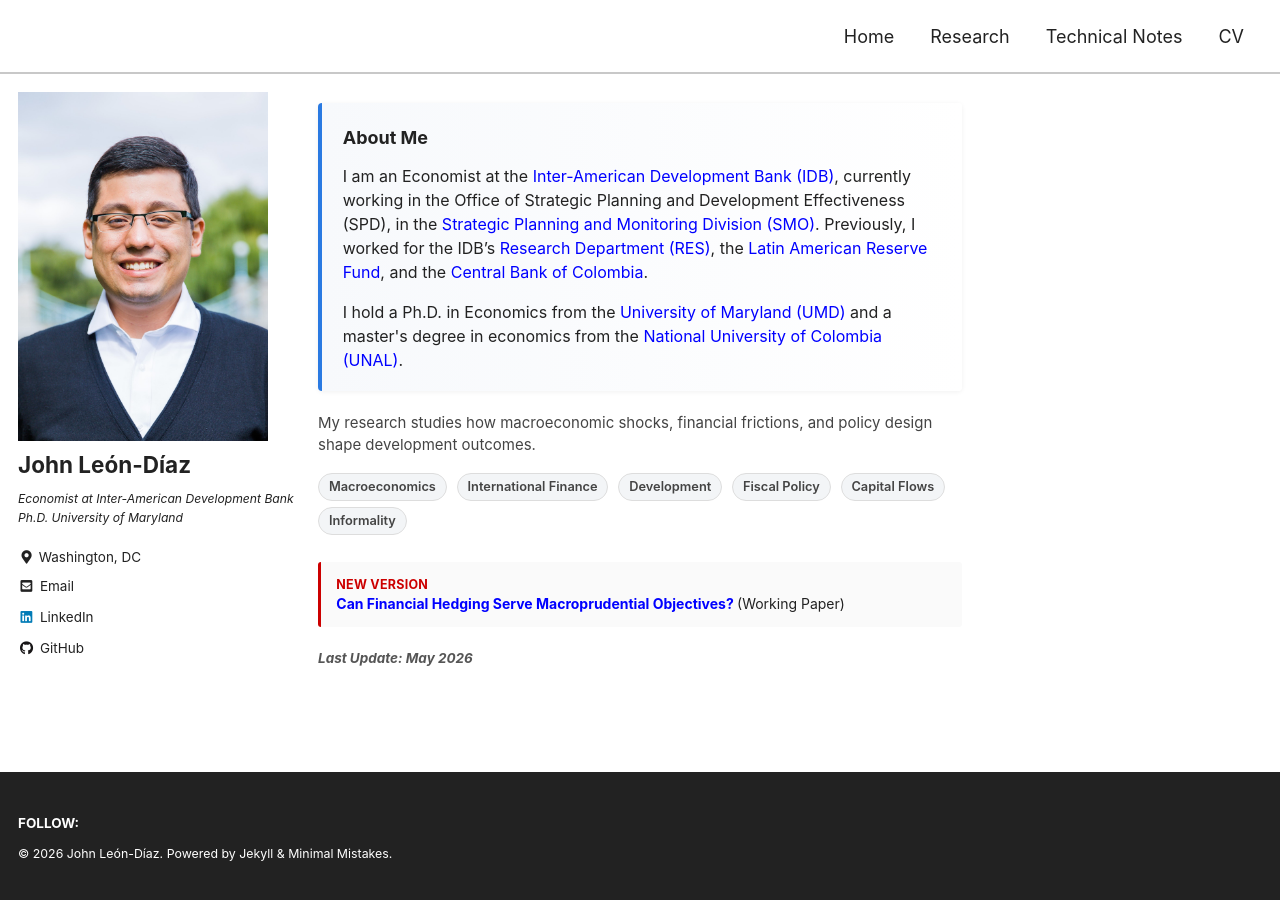
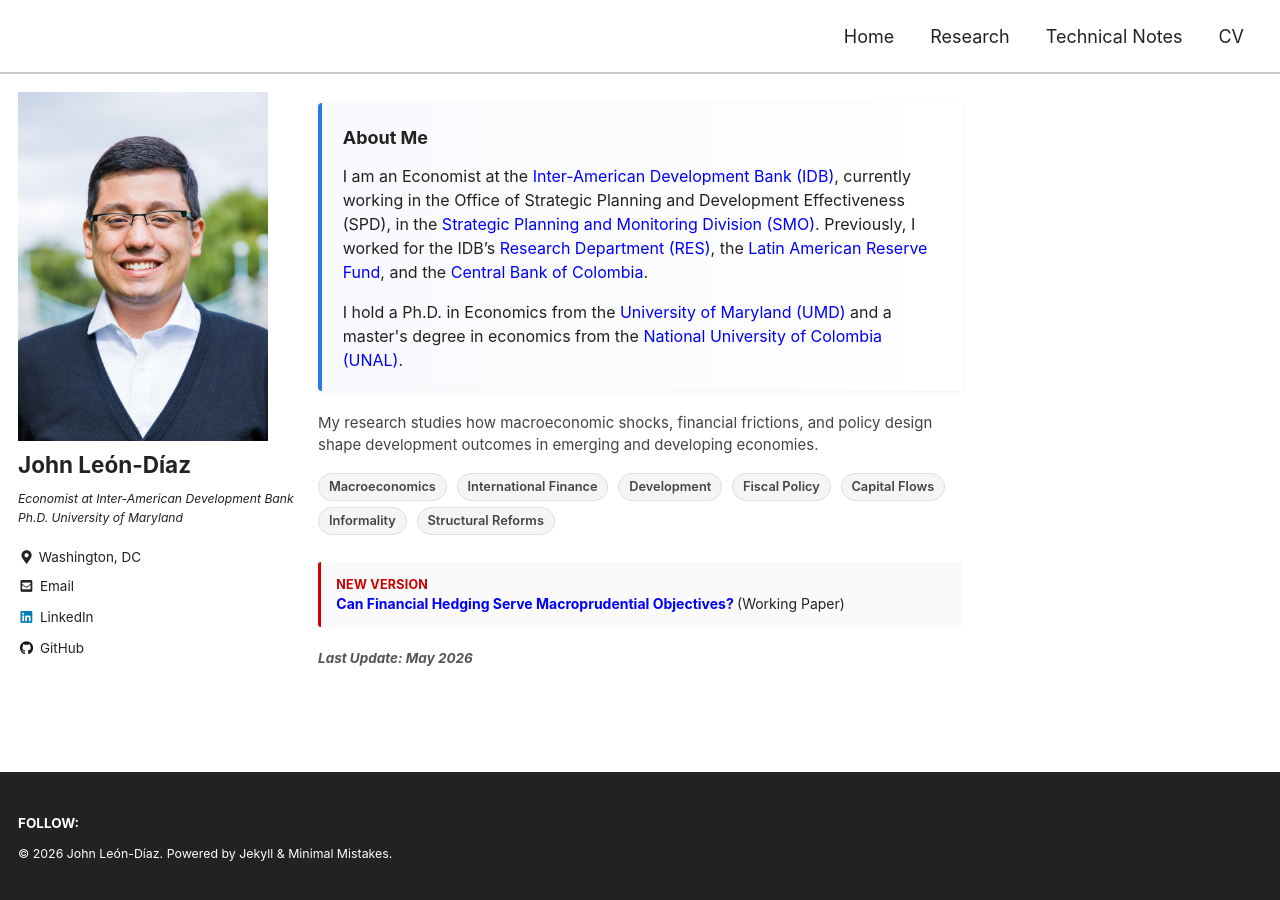
Before and after one commit to jleondia/jleondia.github.io, a Jekyll site: the page built from _pages/home.md, in a window 1280 px wide. Built offline with Jekyll 4.4.1, drawn with Linux system fonts in a browser that asks for light colours; cached includes are drawn as plain includes.

Commit message:
Update research description and add new tag

```diff
--- a/_pages/home.md
+++ b/_pages/home.md
@@ -5,8 +5,6 @@ permalink: /
 author_profile: true
 comments: false
 ---
-
-<meta name="google-site-verification" content="NfRHaY_-Xz9lyWR8vCJGBSt6_aaMMri88_W7MivVeB4" />
 
 <style>
   body .archive {
@@ -125,7 +123,7 @@ comments: false
 </div>
 
 <p class="research-tagline">
-  My research studies how macroeconomic shocks, financial frictions, and policy design shape development outcomes.
+  My research studies how macroeconomic shocks, financial frictions, and policy design shape development outcomes in emerging and developing economies.
 </p>
 
 <div class="research-tags">
@@ -135,6 +133,7 @@ comments: false
   <span>Fiscal Policy</span>
   <span>Capital Flows</span>
   <span>Informality</span>
+  <span>Structural Reforms</span>
 </div>
 
 <div class="featured-update">
```
